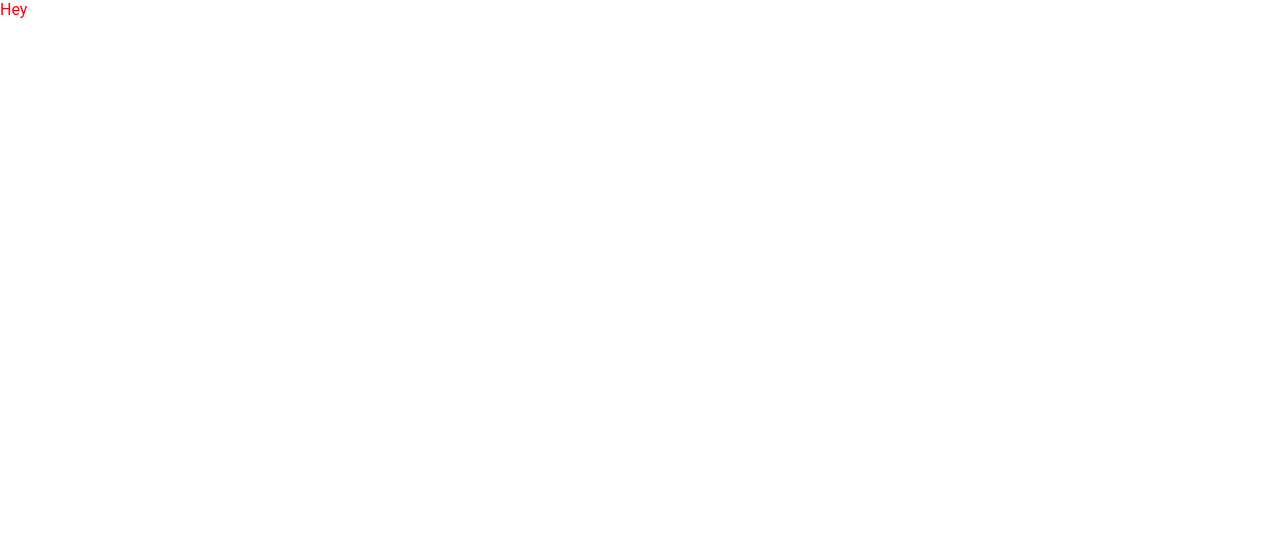
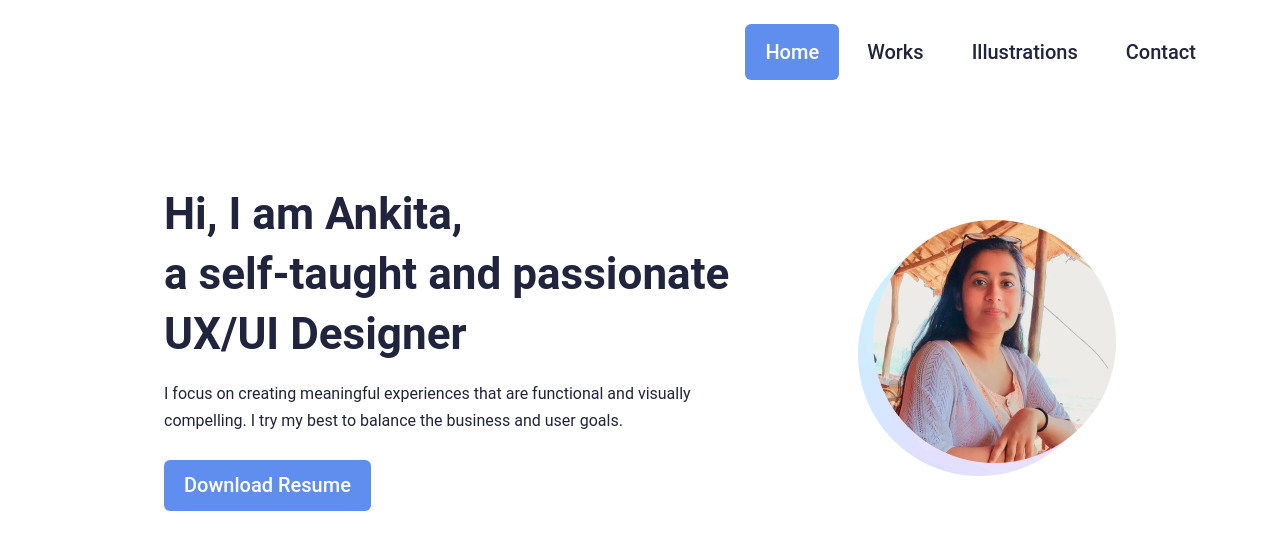
Before and after one commit to ankitsrivas14/ankita-portfolio, a Vue app: page / in a window 1280 px wide. Shown: the top 550 px of the page. Built offline with nearby package versions, Linux system fonts and the light colour scheme.

Commit message:
created navbar and hero

```diff
--- a/src/App.vue
+++ b/src/App.vue
@@ -1,8 +1,16 @@
 <template>
   <div id="app">
+    <NavigationBar />
     <router-view/>
   </div>
 </template>
-
+<script>
+import NavigationBar from '@/components/NavigationBar.vue';
+export default {
+  components: {
+    NavigationBar,
+  }
+}
+</script>
 <style lang="scss">
 </style>
--- a/src/assets/css/general.scss
+++ b/src/assets/css/general.scss
@@ -5,5 +5,5 @@ body{
     -webkit-font-smoothing: antialiased;
     -moz-osx-font-smoothing: grayscale;
     font-family: Roboto, Helvetica, Arial, sans-serif;
-    color: red;
+    color: #21243D;
 }
--- /dev/null
+++ b/src/components/HeroWrapper.vue
@@ -0,0 +1,43 @@
+<template>
+    <div class="pf-hero__main">
+        <div class="pf-hero__text-container">
+            <div class="heading">Hi, I am Ankita,</div>
+            <div class="heading">a self-taught and passionate UX/UI Designer</div>
+            <p>I focus on creating meaningful experiences that are functional and visually compelling. I try my best to balance the business and user goals.</p>
+            <PrimaryButton>Download Resume</PrimaryButton>
+        </div>
+        <img :src="require('@/assets/images/profile-image.png')">
+    </div>
+</template>
+
+<script>
+import PrimaryButton from '@/components/PrimaryButton.vue';
+export default {
+    components: {
+        PrimaryButton,
+    }
+}
+</script>
+
+<style lang="scss" scoped>
+.pf-hero__main{
+    padding: 80px 100px;
+    display: flex;
+    justify-content: space-between;
+    align-items: center;
+    .pf-hero__text-container{
+        max-width: 600px;
+        .heading{
+            font-weight: 700;
+            font-size: 44px;
+            line-height: 60px;
+        }
+        p{
+            font-weight: 400;
+            font-size: 16px;
+            line-height: 170%;
+            margin-bottom: 26px;
+        }
+    }
+}
+</style>
--- /dev/null
+++ b/src/components/NavigationBar.vue
@@ -0,0 +1,42 @@
+<template>
+    <div class="pf-navbar__main">
+        <router-link class="pf-navbar__item" to="/">Home</router-link>
+        <router-link class="pf-navbar__item" to="/works">Works</router-link>
+        <router-link class="pf-navbar__item" to="/illustrations">Illustrations</router-link>
+        <router-link class="pf-navbar__item" to="/contact">Contact</router-link>
+    </div>
+</template>
+
+<script>
+export default {
+
+}
+</script>
+
+<style lang="scss" scoped>
+.pf-navbar__main{
+    max-width: 1152px;
+    background-color: #fff;
+    margin: 0 auto;
+    padding: 24px;
+    display: flex;
+    justify-content: flex-end;
+    .pf-navbar__item{
+        margin-left: 8px;
+        font-size: 20px;
+        font-weight: 500;
+        text-decoration: none;
+        color: #21243D;
+        padding: 16px 20px;
+        border-radius: 6px;
+        cursor: pointer;
+        &:hover{
+            background-color: #D0DEFB;
+        }
+        &.router-link-exact-active{
+            background-color: #608EEF;
+            color: #fff;
+        }
+    }
+}
+</style>
--- /dev/null
+++ b/src/components/PrimaryButton.vue
@@ -0,0 +1,23 @@
+<template>
+    <div class="pf-primary-button__main">
+        <slot></slot>
+    </div>
+</template>
+
+<script>
+export default {
+}
+</script>
+
+<style lang="scss" scoped>
+.pf-primary-button__main{
+    width: max-content;
+    padding: 14px 20px;
+    font-weight: 500;
+    font-size: 20px;
+    line-height: 23px;
+    color: #FFFFFF;
+    background: #608EEF;
+    border-radius: 6px;
+}
+</style>
--- a/src/views/LandingPage.vue
+++ b/src/views/LandingPage.vue
@@ -1,15 +1,22 @@
 <template>
-    <div>
-        Hey
+    <div class="pf-main-wrapper">
+        <HeroWrapper />
     </div>
 </template>
 
 <script>
-    export default {
-
+import HeroWrapper from '@/components/HeroWrapper.vue';
+export default {
+    components: {
+        HeroWrapper
     }
+}
 </script>
 
 <style lang="scss" scoped>
-
+.pf-main-wrapper{
+    max-width: 1152px;
+    background-color: #fff;
+    margin: 0 auto;
+}
 </style>
```
Also changed, not shown: src/assets/images/profile-image.png (added).
